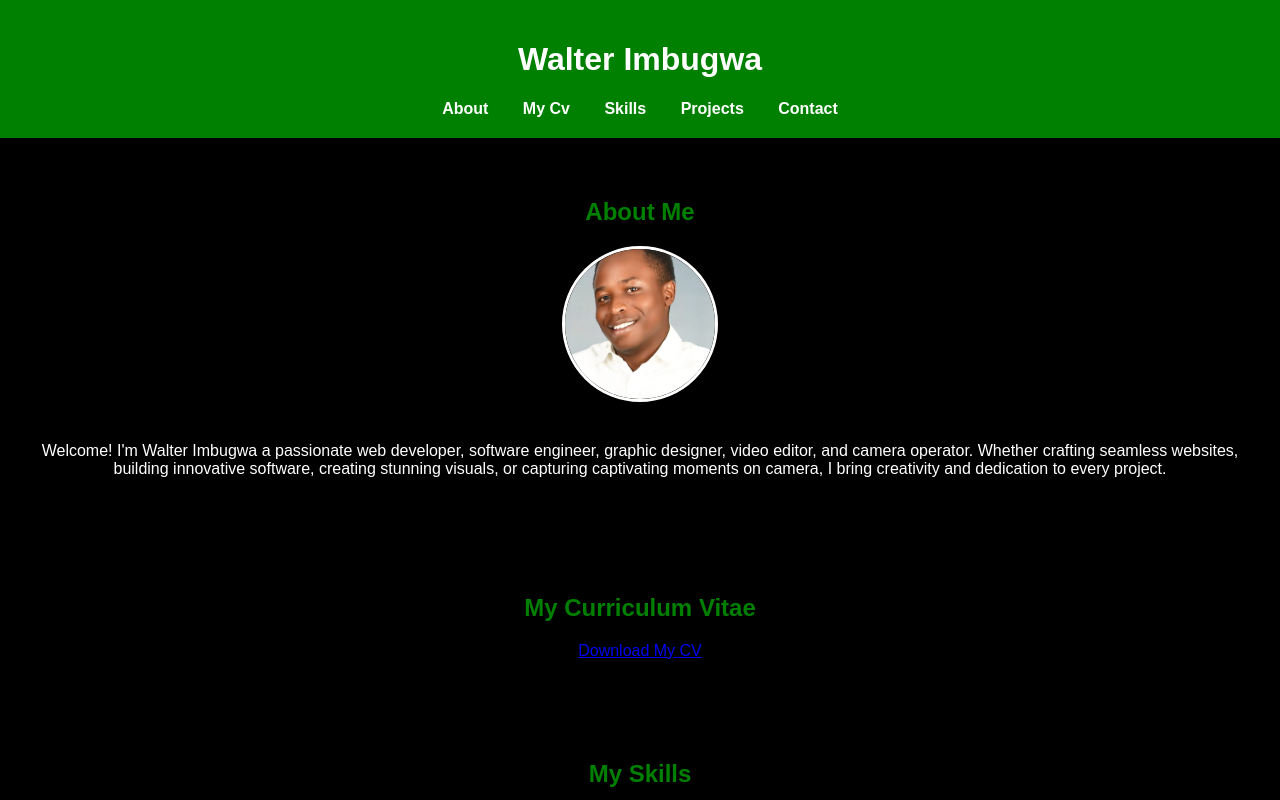
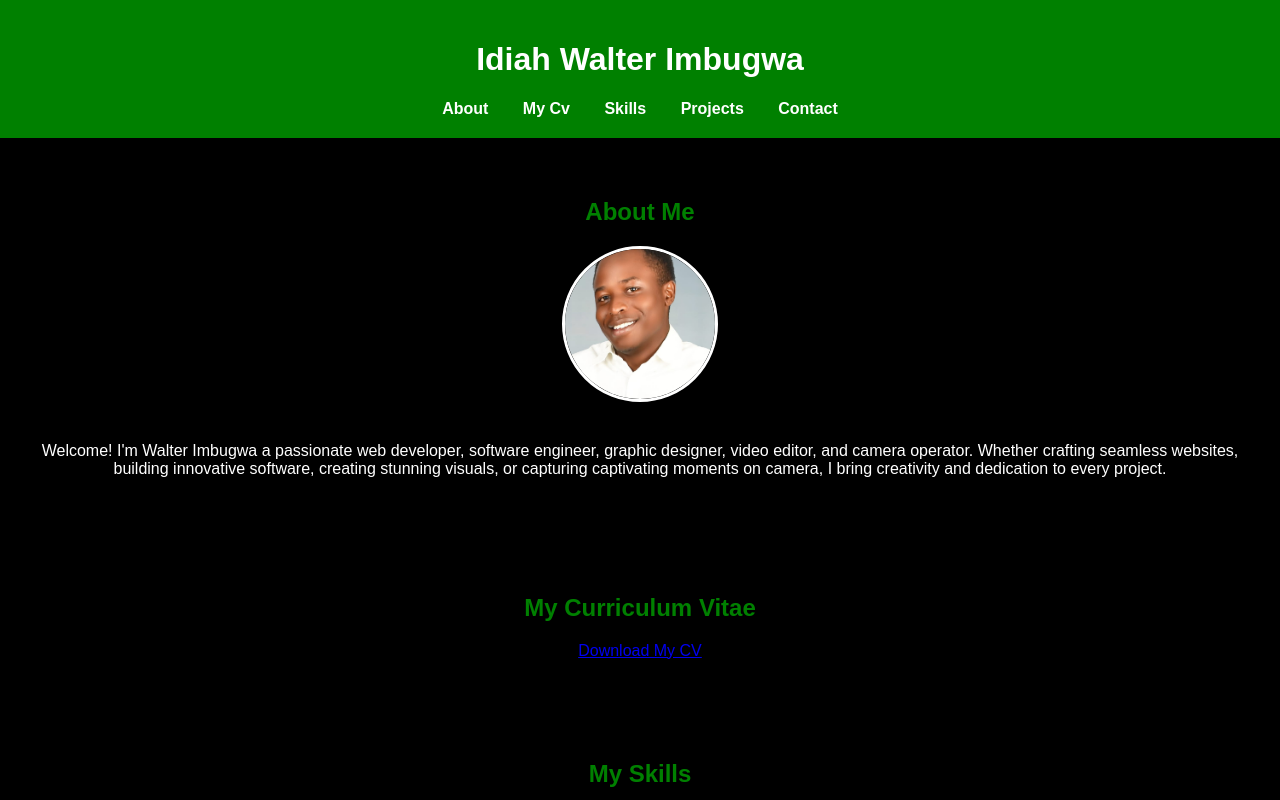
Before and after one commit to 1177iuw/portfolio-website, a plain HTML site: page index.html in a window 1280 px wide. Shown: the top 800 px of the page. Drawn offline with Linux system fonts and the light colour scheme.

Commit message:
Update index.html

```diff
--- a/index.html
+++ b/index.html
@@ -13,7 +13,7 @@
 
     <!-- HEADER -->
     <header id="top">
-        <h1>Walter Imbugwa</h1>
+        <h1>Idiah Walter Imbugwa</h1>
         <nav>
             <a href="#about">About</a>
             <a href="#education">My Cv</a>
```
